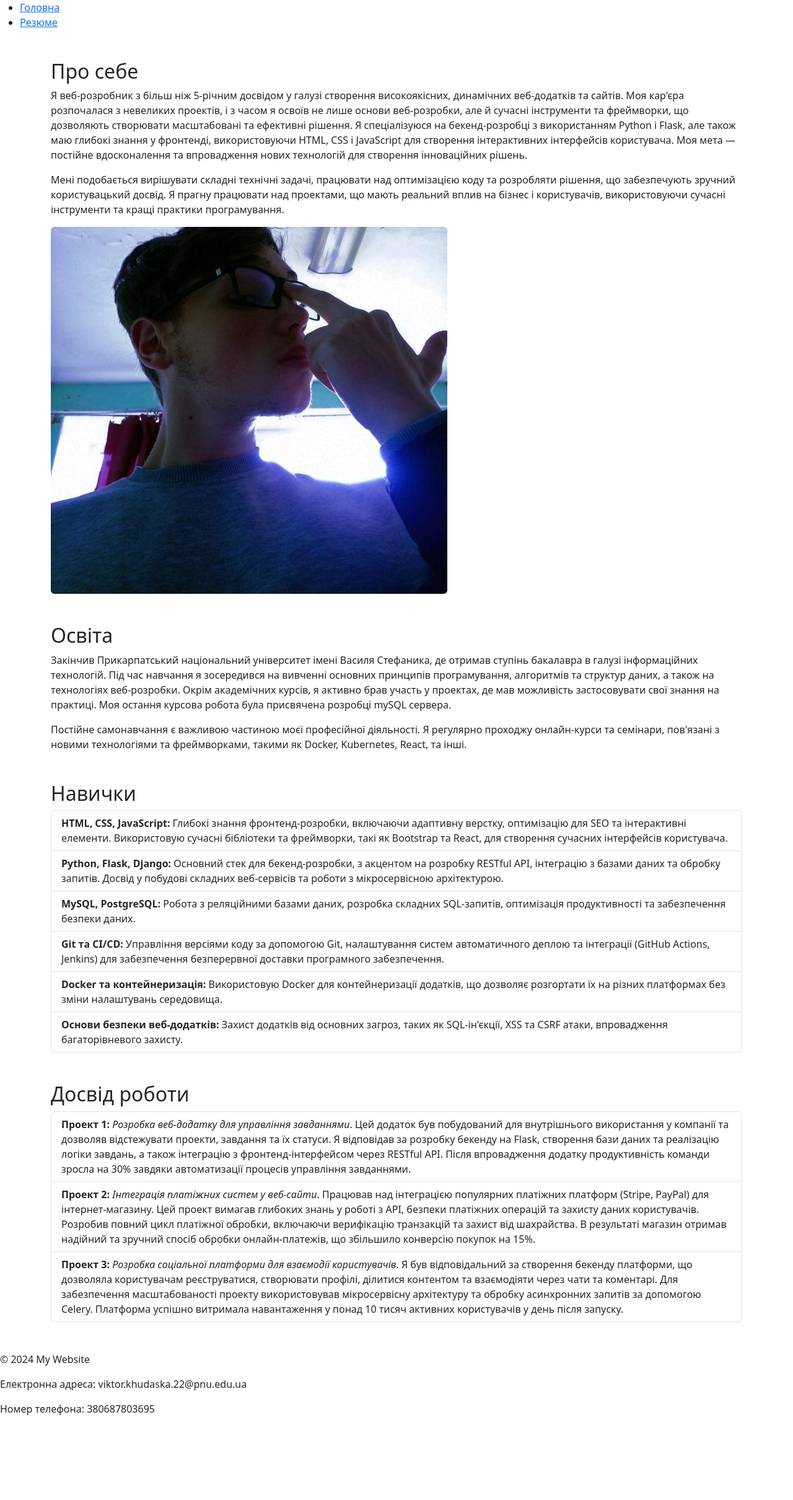
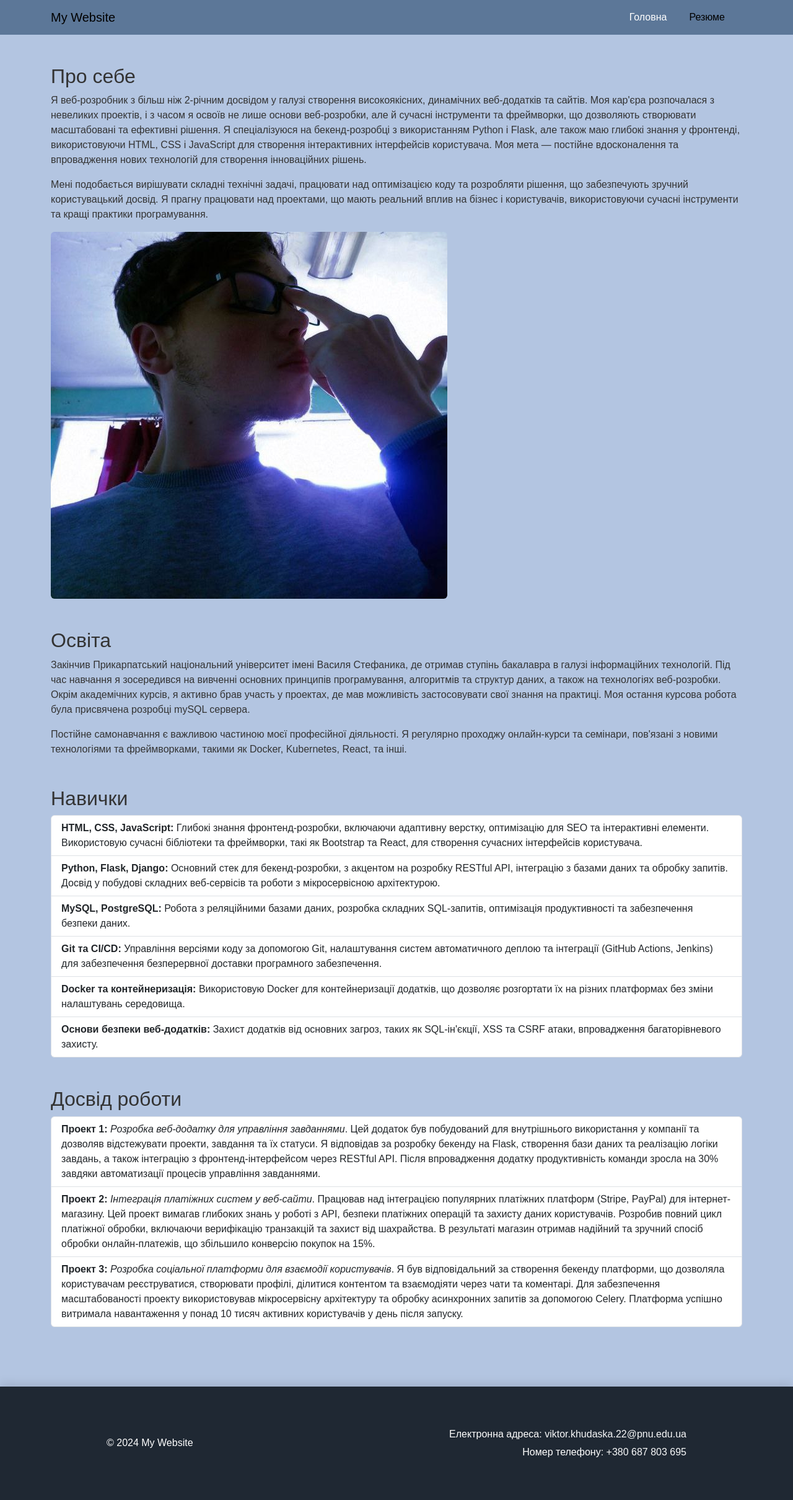
Before and after one commit to Yanohi7/flask-app-lab, a Flask app: page /resume in a window 1280 px wide. Shown: the whole page at 62% size. Before the commit the page ends 2283 px from the top, so only its background shows below. Run offline with Flask 3, Linux system fonts and the light colour scheme.

Commit message:
design is improved with better styles and bootstrap technology

```diff
--- a/static/styles.css
+++ b/static/styles.css
@@ -1,67 +1,56 @@
+/* Загальні стилі */
 body {
-    background-color: #eef2f5;  /* М'який фон для більш комфортного читання */
-    font-family: 'Arial', sans-serif;  /* Легкий і сучасний шрифт */
-    line-height: 1.6;  /* Комфортний інтерліньяж для тексту */
-    color: #333;  /* Темно-сірий текст для кращого контрасту */
+    background-color: #b3c5e1;  /* М'який блакитний фон */
+    font-family: 'Arial', sans-serif;
+    color: #333;
 }
 
-/* Заголовки */
-h2 {
-    color: #007bff;  /* Насичений синій для заголовків */
-    font-weight: bold;  /* Виділені заголовки */
-    border-bottom: 2px solid #007bff;  /* Підкреслення для акценту */
-    padding-bottom: 10px;
-    margin-bottom: 20px;
+/* Хедер */
+header .navbar {
+    background-color: #5c7798;  /* Насичений синій для навігації */
 }
 
-/* Списки */
-ul.list-group {
-    padding: 0;
-    margin: 0;
+header .nav-link {
+    color: white;
+    margin-right: 20px;
 }
 
-ul.list-group li {
-    background-color: #fff;
-    border: 1px solid #ddd;
-    padding: 15px;
-    margin-bottom: 10px;
-    border-radius: 10px;  /* Закруглені краї для естетики */
-    box-shadow: 0 2px 4px rgba(0, 0, 0, 0.1);
+header .nav-link.active {
+    color: #ffdd57;  /* Жовтий для активного посилання */
 }
 
-ul.list-group li:hover {
-    background-color: #f9f9f9;
-    box-shadow: 0 4px 8px rgba(0, 0, 0, 0.15);
+header .nav-link:hover {
+    color: #ffdd57;
 }
 
-/* Стилізація для посилань */
-a {
-    color: #007bff;
-    text-decoration: none;
+/* Кастомні стилі для футера */
+.custom-footer {
+    background-color: #1f2833;  /* Темно-синій/чорний фон */
+    padding: 40px 0;  /* Просторий футер */
+    box-shadow: 0 -5px 15px rgba(0, 0, 0, 0.1);  /* Тінь для футера */
+    font-size: 16px;  /* Збільшений розмір тексту */
 }
 
-a:hover {
-    color: #0056b3;
-    text-decoration: underline;
+.custom-footer a {
+    color: #66fcf1;  /* М'який бірюзовий для посилань */
+    text-decoration: none;  /* Вимкнене підкреслення */
+    transition: color 0.3s ease;  /* Плавний перехід кольору при наведенні */
 }
 
-/* Зображення */
-img.img-fluid {
-    border-radius: 15px;
-    box-shadow: 0 4px 8px rgba(0, 0, 0, 0.1);
-    margin-top: 20px;
+.custom-footer a:hover {
+    color: #45a29e;  /* Темніший відтінок бірюзового при наведенні */
 }
 
-/* Секції */
-section {
-    padding: 20px 0;
+.custom-footer p {
+    margin-bottom: 0;  /* Немає зайвого відступу після параграфів */
+    line-height: 1.6;  /* Комфортний інтерліньяж */
 }
 
-footer {
-    background-color: #343a40;
-    color: white;
-    text-align: center;
-    padding: 20px 0;
-    margin-top: 40px;
-    font-size: 14px;
+.custom-footer .container {
+    max-width: 960px;  /* Фіксована ширина для гарного форматування на великих екранах */
 }
+
+/* Інші стилі */
+main {
+    min-height: calc(100vh - 200px); /* Мінімальна висота для контенту */
+}
--- a/templates/base.html
+++ b/templates/base.html
@@ -9,18 +9,18 @@
     <link href="https://cdn.jsdelivr.net/npm/bootstrap@5.3.0-alpha1/dist/css/bootstrap.min.css" rel="stylesheet">
 
     <!-- Підключення власних стилів -->
-    <link rel="stylesheet" href="{{ url_for('static', filename='css/styles.css') }}">
+    <link href="{{ url_for('static', filename='styles.css') }}" rel="stylesheet" >
 </head>
-<body>
-{% include 'header.html' %}
+<body class="d-flex flex-column min-vh-100">
+    {% include 'header.html' %}
 
-    <main class="container mt-5">
+    <main class="container mt-5 flex-grow-1">
         {% block content %}
         <!-- Контент сторінки буде тут -->
         {% endblock %}
     </main>
 
-    <footer>
+    <footer class="mt-auto">
         {% include 'footer.html' %}
     </footer>
 
--- a/templates/footer.html
+++ b/templates/footer.html
@@ -1,5 +1,13 @@
-<footer>
-    <p>&copy; 2024 My Website</p>
-    <p>Електронна адреса: viktor.khudaska.22@pnu.edu.ua</p>
-    <p>Номер телефона: 380687803695</p>
+<footer class="custom-footer text-white mt-5">
+    <div class="container py-4">
+        <div class="row align-items-center">
+            <div class="col-md-6 text-center text-md-start mb-3 mb-md-0">
+                <p class="mb-0">&copy; 2024 My Website</p>
+            </div>
+            <div class="col-md-6 text-center text-md-end">
+                <p class="mb-1">Електронна адреса: <a href="mailto:viktor.khudaska.22@pnu.edu.ua" class="text-light">viktor.khudaska.22@pnu.edu.ua</a></p>
+                <p class="mb-0">Номер телефону: <a href="tel:+380687803695" class="text-light">+380 687 803 695</a></p>
+            </div>
+        </div>
+    </div>
 </footer>
--- a/templates/header.html
+++ b/templates/header.html
@@ -1,8 +1,20 @@
 <header>
-    <nav>
-        <ul>
-            <li><a href="/">Головна</a></li>
-            <li><a href="/resume">Резюме</a></li>
-        </ul>
+    <nav class="navbar navbar-expand-lg navbar-light">
+        <div class="container">
+            <a class="navbar-brand" href="/">My Website</a>
+            <button class="navbar-toggler" type="button" data-bs-toggle="collapse" data-bs-target="#navbarNav" aria-controls="navbarNav" aria-expanded="false" aria-label="Toggle navigation">
+                <span class="navbar-toggler-icon"></span>
+            </button>
+            <div class="collapse navbar-collapse" id="navbarNav">
+                <ul class="navbar-nav ms-auto">
+                    <li class="nav-item">
+                        <a class="nav-link {% if request.path == '/' %}active{% endif %}" href="/">Головна</a>
+                    </li>
+                    <li class="nav-item">
+                        <a class="nav-link {% if request.path == '/resume' %}active{% endif %}" href="/resume">Резюме</a>
+                    </li>
+                </ul>
+            </div>
+        </div>
     </nav>
 </header>
--- a/templates/resume.html
+++ b/templates/resume.html
@@ -3,7 +3,7 @@
 {% block content %}
 <section class="mb-5">
     <h2>Про себе</h2>
-    <p>Я веб-розробник з більш ніж 5-річним досвідом у галузі створення високоякісних, динамічних веб-додатків та сайтів. Моя кар'єра розпочалася з невеликих проектів, і з часом я освоїв не лише основи веб-розробки, але й сучасні інструменти та фреймворки, що дозволяють створювати масштабовані та ефективні рішення. Я спеціалізуюся на бекенд-розробці з використанням Python і Flask, але також маю глибокі знання у фронтенді, використовуючи HTML, CSS і JavaScript для створення інтерактивних інтерфейсів користувача. Моя мета — постійне вдосконалення та впровадження нових технологій для створення інноваційних рішень.</p>
+    <p>Я веб-розробник з більш ніж 2-річним досвідом у галузі створення високоякісних, динамічних веб-додатків та сайтів. Моя кар'єра розпочалася з невеликих проектів, і з часом я освоїв не лише основи веб-розробки, але й сучасні інструменти та фреймворки, що дозволяють створювати масштабовані та ефективні рішення. Я спеціалізуюся на бекенд-розробці з використанням Python і Flask, але також маю глибокі знання у фронтенді, використовуючи HTML, CSS і JavaScript для створення інтерактивних інтерфейсів користувача. Моя мета — постійне вдосконалення та впровадження нових технологій для створення інноваційних рішень.</p>
 
     <p>Мені подобається вирішувати складні технічні задачі, працювати над оптимізацією коду та розробляти рішення, що забезпечують зручний користувацький досвід. Я прагну працювати над проектами, що мають реальний вплив на бізнес і користувачів, використовуючи сучасні інструменти та кращі практики програмування.</p>
 
```
